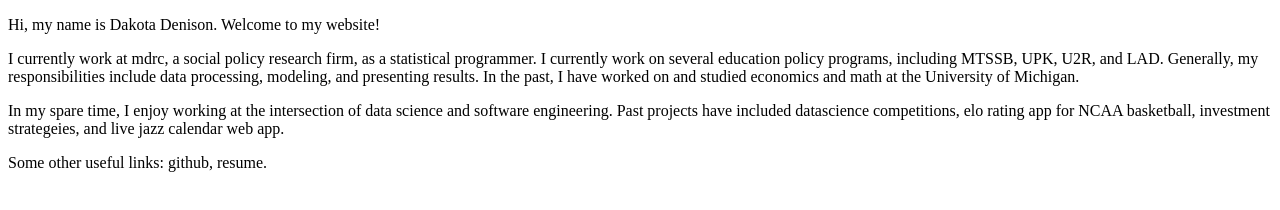
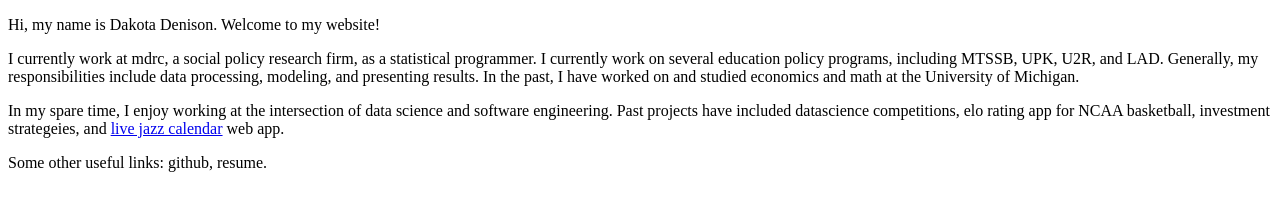
Before and after one commit to denisond/denisond.github.io, a plain HTML site: page index.html in a window 1280 px wide. Drawn offline with Linux system fonts and the light colour scheme.

Commit message:
added nycjazztonight link

```diff
--- a/index.html
+++ b/index.html
@@ -6,7 +6,7 @@
     UPK, U2R, and LAD. Generally, my responsibilities include data processing, modeling, and presenting results.
     In the past, I have worked on and studied economics and math at the University of Michigan.</p>
 <p>In my spare time, I enjoy working at the intersection of data science and software engineering. Past projects have included datascience competitions,
-    elo rating app for NCAA basketball, investment strategeies, and live jazz calendar web app. </p>
+    elo rating app for NCAA basketball, investment strategeies, and <a href="http://www.nycjazztonight.com">live jazz calendar</a> web app. </p>
 </p>Some other useful links: github, resume.</p>
 </body>
 </html>
```
